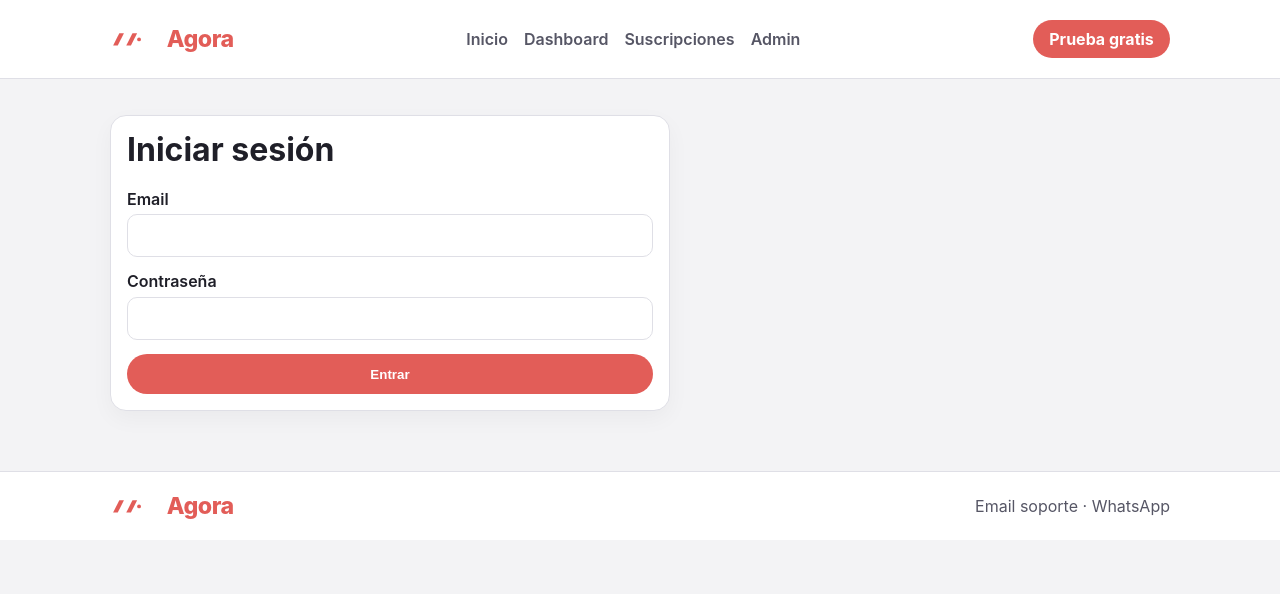
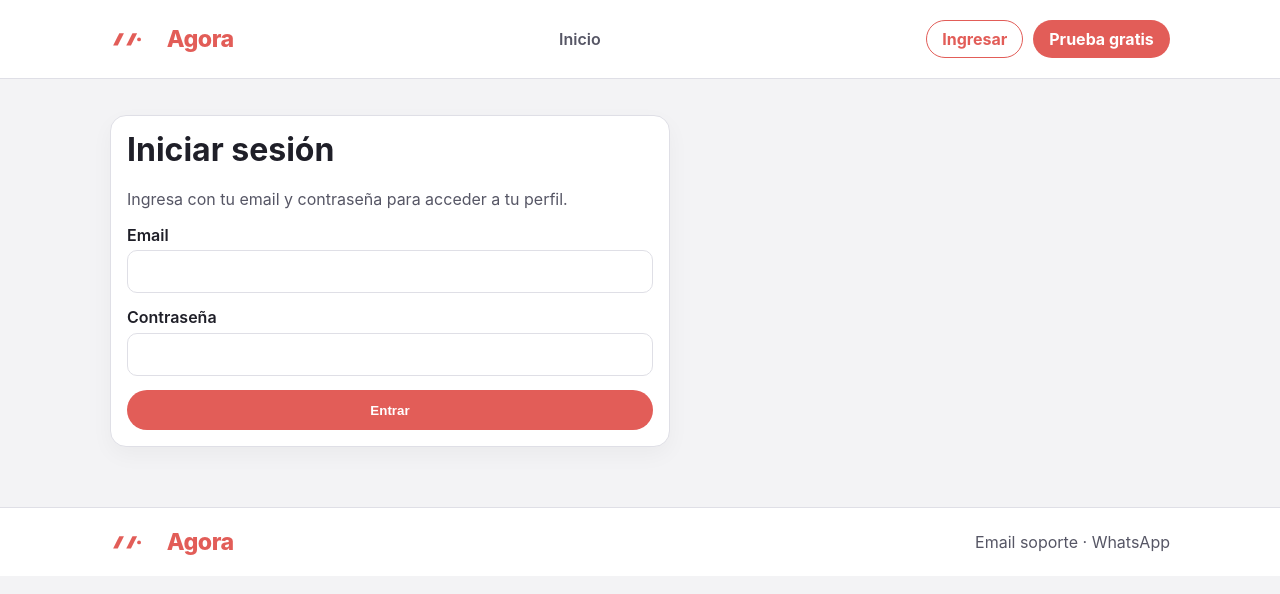
Before and after one commit to mov1datc1/agora_saas, a Next.js app: page /login in a window 1280 px wide. Shown: the top 594 px of the page. Built offline with nearby package versions, Linux system fonts and the light colour scheme; no server answers.

Commit message:
Ajusta navegación y flujo de login/logout para usuarios

```diff
--- a/app/globals.css
+++ b/app/globals.css
@@ -36,6 +36,7 @@ a { color: inherit; text-decoration: none; }
 .header-inner, .footer-inner { display: flex; align-items: center; justify-content: space-between; gap: 1rem; }
 .nav-links { display: flex; gap: 1rem; color: var(--muted); font-weight: 600; }
 .nav-links a:hover { color: var(--brand); }
+.header-actions { display: flex; gap: .6rem; align-items: center; }
 
 .brand { display: inline-flex; align-items: center; gap: .45rem; font-weight: 800; color: var(--brand); }
 .brand-mark { width: 3.1rem; height: 1.3rem; fill: var(--brand); }
--- a/app/layout.tsx
+++ b/app/layout.tsx
@@ -2,8 +2,12 @@ import './globals.css';
 import Link from 'next/link';
 import { env } from '@/lib/env';
 import { AgoraLogo } from '@/components/agora-logo';
+import { getSession } from '@/lib/auth';
+import { LogoutButton } from '@/components/logout-button';
 
-export default function RootLayout({ children }: { children: React.ReactNode }) {
+export default async function RootLayout({ children }: { children: React.ReactNode }) {
+  const session = await getSession();
+
   return (
     <html lang="es">
       <body>
@@ -12,11 +16,18 @@ export default function RootLayout({ children }: { children: React.ReactNode })
             <AgoraLogo />
             <nav className="nav-links">
               <Link href="/">Inicio</Link>
-              <Link href="/dashboard">Dashboard</Link>
-              <Link href="/dashboard/billing">Suscripciones</Link>
-              <Link href="/admin/users">Admin</Link>
+              {session && <Link href="/dashboard">Dashboard</Link>}
+              {session && <Link href="/dashboard/billing">Suscripciones</Link>}
+              {session?.role === 'admin' && <Link href="/admin/users">Admin</Link>}
             </nav>
-            <Link href="/signup" className="btn btn-sm">Prueba gratis</Link>
+            {session ? (
+              <LogoutButton />
+            ) : (
+              <div className="header-actions">
+                <Link href="/login" className="btn btn-sm btn-secondary">Ingresar</Link>
+                <Link href="/signup" className="btn btn-sm">Prueba gratis</Link>
+              </div>
+            )}
           </div>
         </header>
         {children}
--- a/app/login/page.tsx
+++ b/app/login/page.tsx
@@ -1,6 +1,6 @@
 'use client';
 
-import { useState } from 'react';
+import { useEffect, useState } from 'react';
 import { useRouter } from 'next/navigation';
 import { readApiResponse } from '@/lib/client-api';
 
@@ -10,6 +10,14 @@ export default function LoginPage() {
   const [password, setPassword] = useState('');
   const [loading, setLoading] = useState(false);
   const [error, setError] = useState<string | null>(null);
+
+  useEffect(() => {
+    fetch('/api/me').then(async (res) => {
+      if (res.ok) {
+        router.replace('/dashboard');
+      }
+    }).catch(() => undefined);
+  }, [router]);
 
   const onSubmit = async (e: React.FormEvent) => {
     e.preventDefault();
@@ -28,5 +36,5 @@ export default function LoginPage() {
     } finally { setLoading(false); }
   };
 
-  return (<main className="container section"><div className="card auth-card"><h1>Iniciar sesión</h1><form className="form-grid" onSubmit={onSubmit}><label>Email<input type="email" required value={email} onChange={(e) => setEmail(e.target.value)} /></label><label>Contraseña<input type="password" required value={password} onChange={(e) => setPassword(e.target.value)} /></label>{error && <p className="error-msg">{error}</p>}<button className="btn" type="submit" disabled={loading}>{loading ? 'Ingresando...' : 'Entrar'}</button></form></div></main>);
+  return (<main className="container section"><div className="card auth-card"><h1>Iniciar sesión</h1><p className="muted-text">Ingresa con tu email y contraseña para acceder a tu perfil.</p><form className="form-grid" onSubmit={onSubmit}><label>Email<input type="email" required value={email} onChange={(e) => setEmail(e.target.value)} /></label><label>Contraseña<input type="password" required value={password} onChange={(e) => setPassword(e.target.value)} /></label>{error && <p className="error-msg">{error}</p>}<button className="btn" type="submit" disabled={loading}>{loading ? 'Ingresando...' : 'Entrar'}</button></form></div></main>);
 }
--- /dev/null
+++ b/components/logout-button.tsx
@@ -0,0 +1,28 @@
+'use client';
+
+import { useState } from 'react';
+import { useRouter } from 'next/navigation';
+import { readApiResponse } from '@/lib/client-api';
+
+export function LogoutButton() {
+  const router = useRouter();
+  const [loading, setLoading] = useState(false);
+
+  const onLogout = async () => {
+    setLoading(true);
+    try {
+      const res = await fetch('/api/auth/logout', { method: 'POST' });
+      await readApiResponse(res);
+    } finally {
+      router.push('/login');
+      router.refresh();
+      setLoading(false);
+    }
+  };
+
+  return (
+    <button className="btn btn-sm btn-secondary" type="button" onClick={onLogout} disabled={loading}>
+      {loading ? 'Saliendo...' : 'Cerrar sesión'}
+    </button>
+  );
+}
```
Also changed, not shown: app/dashboard/access/page.tsx (+7 -1 lines), app/dashboard/billing/page.tsx (+9 -3 lines), app/dashboard/page.tsx (+8 -2 lines).
